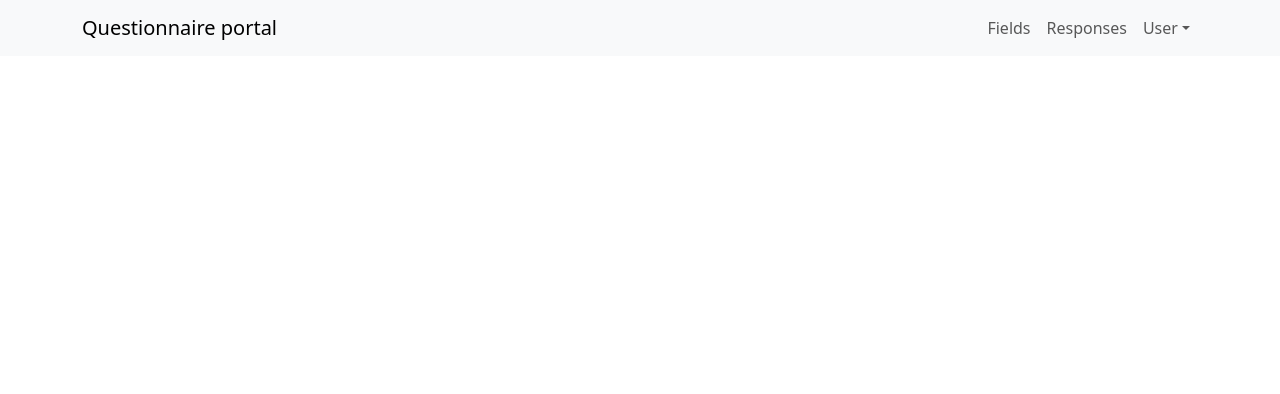
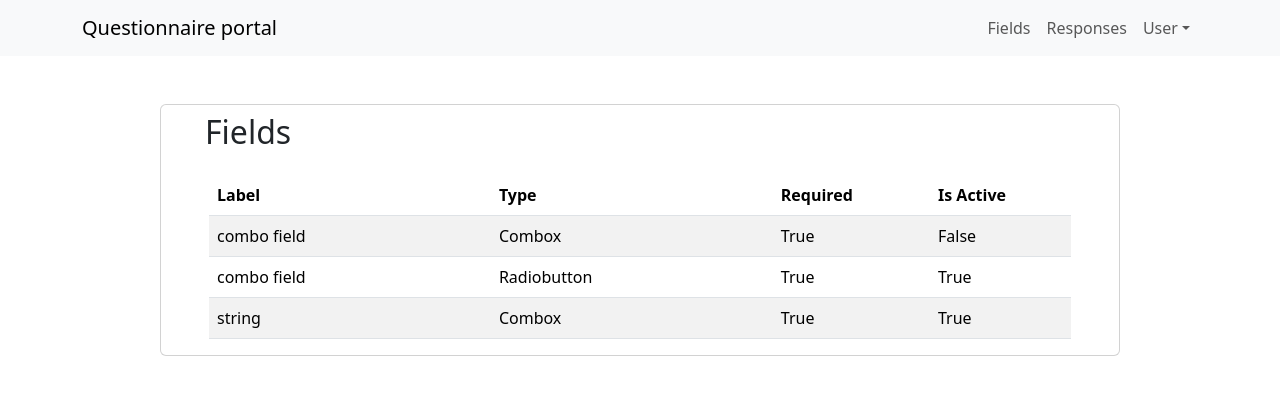
Before and after one commit to ArsenyZh/QuestionnairePortalFront, a React (Vite) app: page / in a window 1280 px wide. Shown: the top 394 px of the page. Built offline with nearby package versions, Linux system fonts and the light colour scheme; the HTML template or start-up script is replaced by a standard one.

Commit message:
create ListFields component to show fields table

```diff
--- a/src/App.jsx
+++ b/src/App.jsx
@@ -1,9 +1,11 @@
 import Header from './components/Header'
+import ListFields from './components/ListFields'
 
 export default function App() {
   return (
     <div>
       <Header />
+      <ListFields />
     </div>
   )
 }
--- /dev/null
+++ b/src/components/ListFields.jsx
@@ -0,0 +1,49 @@
+export default function LisrFields() {
+    const data = [
+        {
+            "label": "combo field",
+            "type": "Combox",
+            "required": true,
+            "active": false
+          },
+          {
+            "label": "combo field",
+            "type": "Radiobutton",
+            "required": true,
+            "active": true
+          },
+          {
+            "label": "string",
+            "type": "Combox",
+            "required": true,
+            "active": true
+          }
+    ]
+
+    return (
+        <div className="card px-5 w-75 mx-auto my-5">
+            <h2 className="row row-cols-1 row-cols-lg-3 align-items-stretch g-2 py-3">Fields</h2>
+            <table className="table  table-striped">
+                <thead className="thead-dark">
+                    <tr>
+                        <th className= "col-lg-2" scope="col">Label</th>
+                        <th className= "col-lg-2" scope="col">Type</th>
+                        <th className= "col-lg-1" scope="col">Required</th>
+                        <th className= "col-lg-1" scope="col">Is Active</th>
+                    </tr>
+                </thead>
+                <tbody>
+                    {
+                        data.map(field =>
+                            <tr key={field.label}>
+                                <td>{field.label}</td>
+                                <td>{field.type}</td>
+                                <td>{field.required ? "True" : "False"}</td>
+                                <td>{field.active ? "True" : "False"}</td>
+                            </tr>)
+                    }
+                </tbody>
+            </table>
+        </div>
+    )
+}
```
